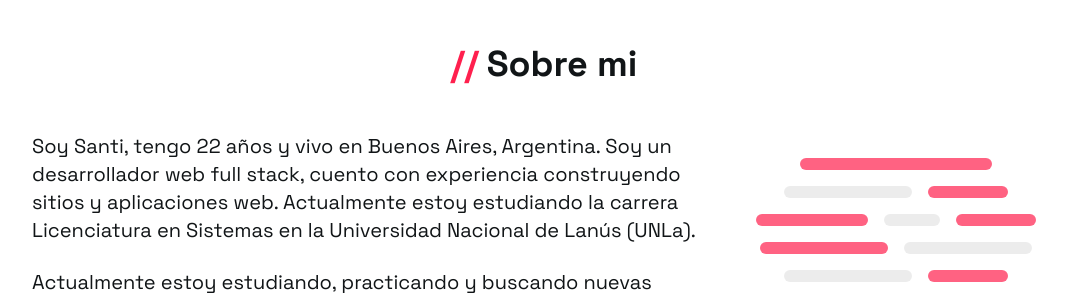
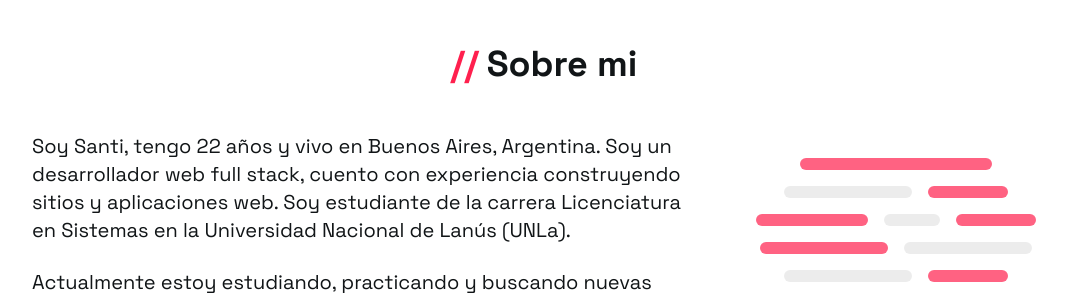
Before and after one commit to santicano2/portfolio-v3, a Next.js app: page / in a window 1280 px wide. Shown: the part 820-1115 px from the top of the page, without its empty margins (96-1183 px from the left). Built offline with nearby package versions, Linux system fonts and the light colour scheme.

Commit message:
fix: change about me description

```diff
--- a/components/About.tsx
+++ b/components/About.tsx
@@ -19,8 +19,8 @@ export const About = () => {
           <p>
             Soy Santi, tengo 22 años y vivo en Buenos Aires, Argentina. Soy un
             desarrollador web full stack, cuento con experiencia construyendo
-            sitios y aplicaciones web. Actualmente estoy estudiando la carrera
-            Licenciatura en Sistemas en la Universidad Nacional de Lanús (UNLa).
+            sitios y aplicaciones web. Soy estudiante de la carrera Licenciatura
+            en Sistemas en la Universidad Nacional de Lanús (UNLa).
           </p>
 
           <p>
```
Also changed, not shown: 1 other file (tests, documents, lock files or other folders).
